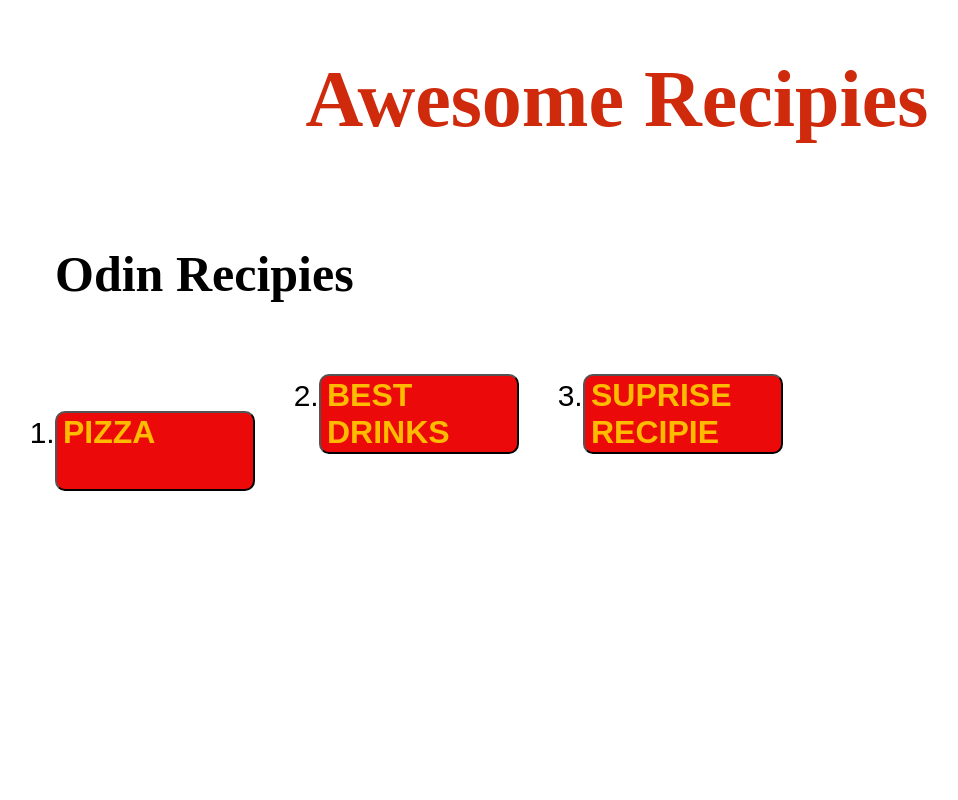
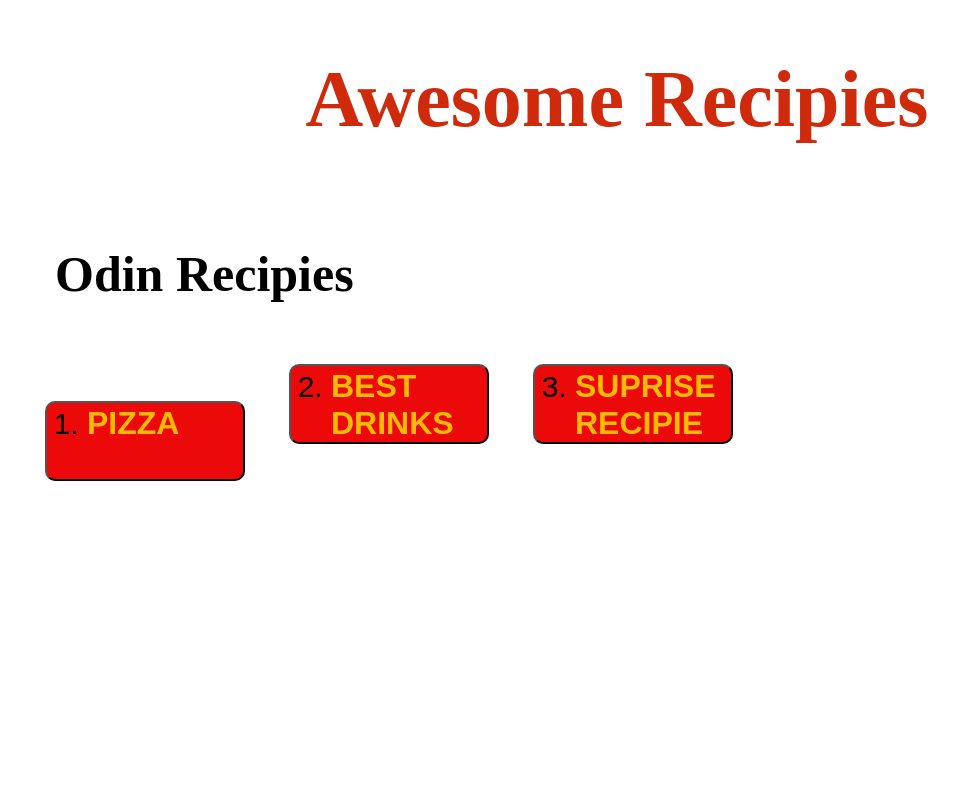
Before and after one commit to Cata-S/Odin-Recipies, a plain HTML site: page index.html in a window 1280 px wide. Shown: the top 800 px of the page, without its empty margins (23-981 px from the left). Drawn offline with Linux system fonts and the light colour scheme.

```diff
--- a/index.html
+++ b/index.html
@@ -34,10 +34,14 @@
         transition: 0.15s;
         background-color: rgb(150, 137, 135);
     }
+
     button {
-        margin: 30px;
+        padding-bottom: 20px;
+        padding-top: 2px;
+        padding-right: 40px;
+        padding-left: 40px;
+        margin: 20px;
         border-radius: 10px;
-        text-align: center;
         cursor: pointer;
         width: 200px;
         height: 80px;
```
